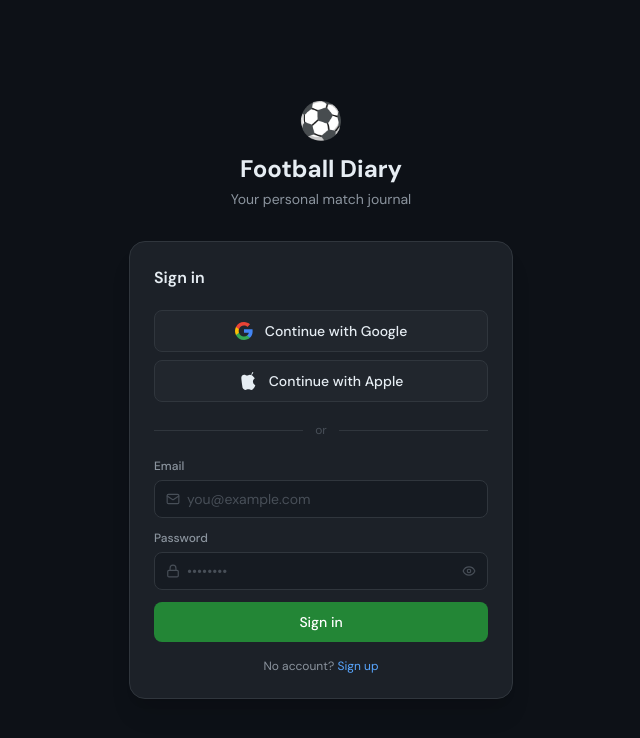
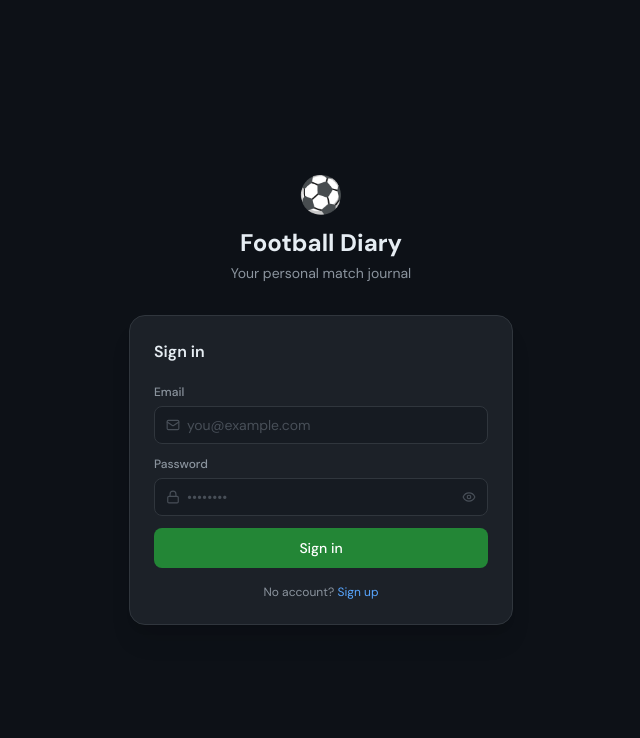
Before and after one commit to marshallislandssf-afk/football-diary, a Next.js app: page /auth/login in a window 1280 px wide. Shown: the top 738 px of the page, without its empty margins (319-959 px from the left). Built offline with nearby package versions, Linux system fonts and the light colour scheme; no server answers.

Commit message:
Update page.tsx

```diff
--- a/src/app/auth/login/page.tsx
+++ b/src/app/auth/login/page.tsx
@@ -29,66 +29,18 @@ export default function LoginPage() {
     }
   };
 
-  const handleGoogle = async () => {
-    await supabase.auth.signInWithOAuth({
-      provider: 'google',
-      options: { redirectTo: `${window.location.origin}/auth/callback` },
-    });
-  };
-
-  const handleApple = async () => {
-    await supabase.auth.signInWithOAuth({
-      provider: 'apple',
-      options: { redirectTo: `${window.location.origin}/auth/callback` },
-    });
-  };
-
   return (
     <div className="min-h-screen flex items-center justify-center p-4" style={{ backgroundColor: 'var(--bg-primary)' }}>
       <div className="w-full max-w-sm">
-        {/* Logo */}
         <div className="text-center mb-8">
           <div className="text-4xl mb-3">⚽</div>
           <h1 className="text-2xl font-bold text-[#e6edf3]">Football Diary</h1>
           <p className="text-sm text-[#8b949e] mt-1">Your personal match journal</p>
         </div>
 
-        {/* Card */}
         <div className="bg-[#1c2128] border border-[#30363d] rounded-2xl p-6 shadow-xl">
           <h2 className="text-base font-semibold text-[#e6edf3] mb-5">Sign in</h2>
 
-          {/* OAuth buttons */}
-          <div className="space-y-2 mb-5">
-            <button
-              onClick={handleGoogle}
-              className="w-full flex items-center justify-center gap-3 px-4 py-2.5 bg-[#21262d] hover:bg-[#30363d] border border-[#30363d] rounded-lg text-sm text-[#e6edf3] font-medium transition-colors"
-            >
-              <svg width="18" height="18" viewBox="0 0 18 18" fill="none">
-                <path d="M17.64 9.2c0-.637-.057-1.251-.164-1.84H9v3.481h4.844c-.209 1.125-.843 2.078-1.796 2.717v2.258h2.908c1.702-1.567 2.684-3.875 2.684-6.615z" fill="#4285F4"/>
-                <path d="M9 18c2.43 0 4.467-.806 5.956-2.18l-2.908-2.259c-.806.54-1.837.86-3.048.86-2.344 0-4.328-1.584-5.036-3.711H.957v2.332A8.997 8.997 0 009 18z" fill="#34A853"/>
-                <path d="M3.964 10.71A5.41 5.41 0 013.682 9c0-.593.102-1.17.282-1.71V4.958H.957A8.996 8.996 0 000 9c0 1.452.348 2.827.957 4.042l3.007-2.332z" fill="#FBBC05"/>
-                <path d="M9 3.58c1.321 0 2.508.454 3.44 1.345l2.582-2.58C13.463.891 11.426 0 9 0A8.997 8.997 0 00.957 4.958L3.964 7.29C4.672 5.163 6.656 3.58 9 3.58z" fill="#EA4335"/>
-              </svg>
-              Continue with Google
-            </button>
-            <button
-              onClick={handleApple}
-              className="w-full flex items-center justify-center gap-3 px-4 py-2.5 bg-[#21262d] hover:bg-[#30363d] border border-[#30363d] rounded-lg text-sm text-[#e6edf3] font-medium transition-colors"
-            >
-              <svg width="18" height="18" viewBox="0 0 814 1000" fill="currentColor">
-                <path d="M788.1 340.9c-5.8 4.5-108.2 62.2-108.2 190.5 0 148.4 130.3 200.9 134.2 202.2-.6 3.2-20.7 71.9-68.7 141.9-42.8 61.6-87.5 123.1-155.5 123.1s-85.5-39.5-164-39.5c-76 0-103.7 40.8-165.9 40.8s-105-57.8-155.5-127.4C46 485.6 35.6 349.5 35.6 316.3c0-108.7 79.1-163 153.2-163 79.1 0 121.4 43.5 163.8 43.5 40.8 0 89.3-46 163.8-46 64.3 0 150.3 40.8 204.8 124.6zm-185.9-73.3c-5.8-30.4-8.3-62.2-8.3-94.4 0-80.8 31-155.5 108.2-198 0 3.2.6 6.4.6 9.6 0 93.8-75.3 166.4-100.5 182.8z"/>
-              </svg>
-              Continue with Apple
-            </button>
-          </div>
-
-          <div className="flex items-center gap-3 mb-5">
-            <div className="flex-1 h-px bg-[#30363d]" />
-            <span className="text-xs text-[#484f58]">or</span>
-            <div className="flex-1 h-px bg-[#30363d]" />
-          </div>
-
-          {/* Email form */}
           <form onSubmit={handleLogin} className="space-y-3">
             <div>
               <label className="block text-xs font-medium text-[#8b949e] mb-1.5">Email</label>
```
